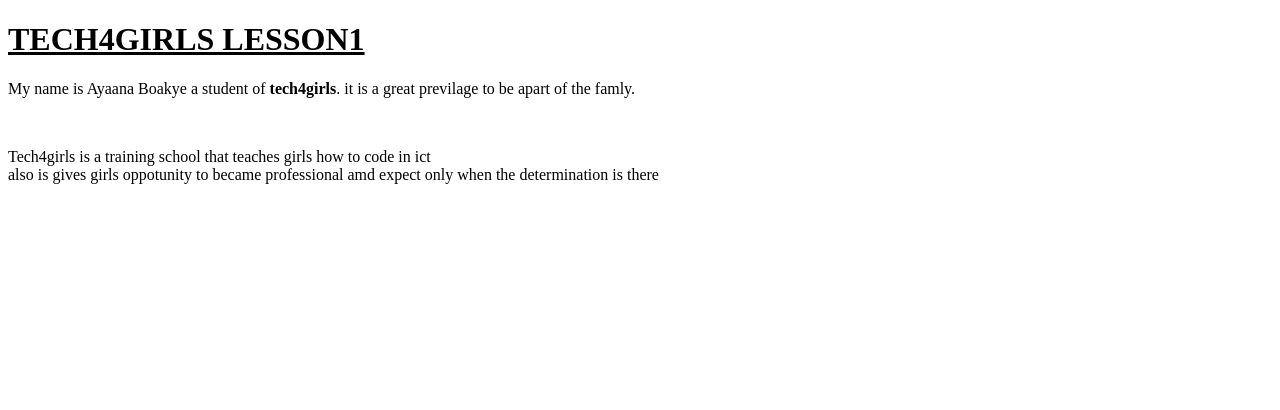
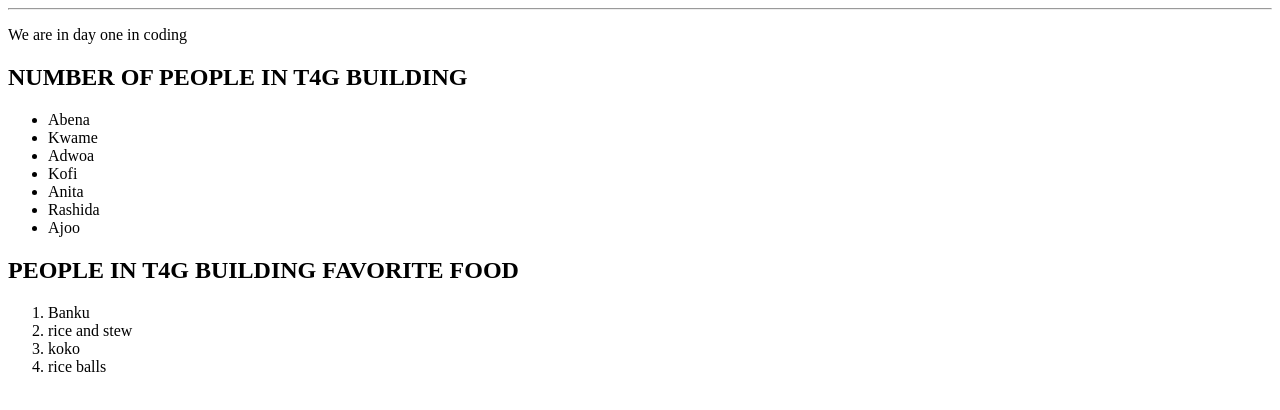
Before and after one commit to Ayaana62/T4G-LESSON1, a plain HTML site: page src/index.html in a window 1280 px wide. Drawn offline with Linux system fonts and the light colour scheme.

Commit message:
adding all files

```diff
--- a/src/index.html
+++ b/src/index.html
@@ -1,13 +1,36 @@
 <!DOCTYPE html>
 <html lang="en">
 <head>
-    <meta charset="UTF-8">
-    <meta name="viewport" content="width=device-width, initial-scale=1.0">
-    <title>Document</title>
+  <meta charset="UTF-8">
+  <meta name="viewport" content="width=device-width, initial-scale=1.0">
+  <title>T4G LESSON1</title>
 </head>
-<body><h1><u>TECH4GIRLS  LESSON1</u></h1>
-  <p>My name is Ayaana Boakye a student of <b>tech4girls</b>. it is a great previlage to be apart of the famly.</p><br>
-<p>Tech4girls is a training school that teaches girls how to code in ict <br>also is gives girls oppotunity to became professional amd expect only when the determination is there<br> </p>
+<body>
+  <hr>
+  <p> We are in day one in coding </p>
+  <h2> NUMBER OF PEOPLE IN T4G BUILDING </h3>
+
+    <ul>
+    <li>Abena</li>
+    <li>Kwame </li>
+    <li>Adwoa</li>
+    <li>Kofi</li>
+    <li>Anita</li>
+    <li>Rashida</li>
+    <li>Ajoo</li>
+  </ul>
+
+  <h2> PEOPLE IN T4G BUILDING FAVORITE FOOD</h3>
+   <ol>
+    <li>Banku</li>
+    <li> rice and stew</li>
+    <li> koko</li>
+    <li>rice balls </li>
+   </ol>
+
+
+
+
 
 
 </body>
```
